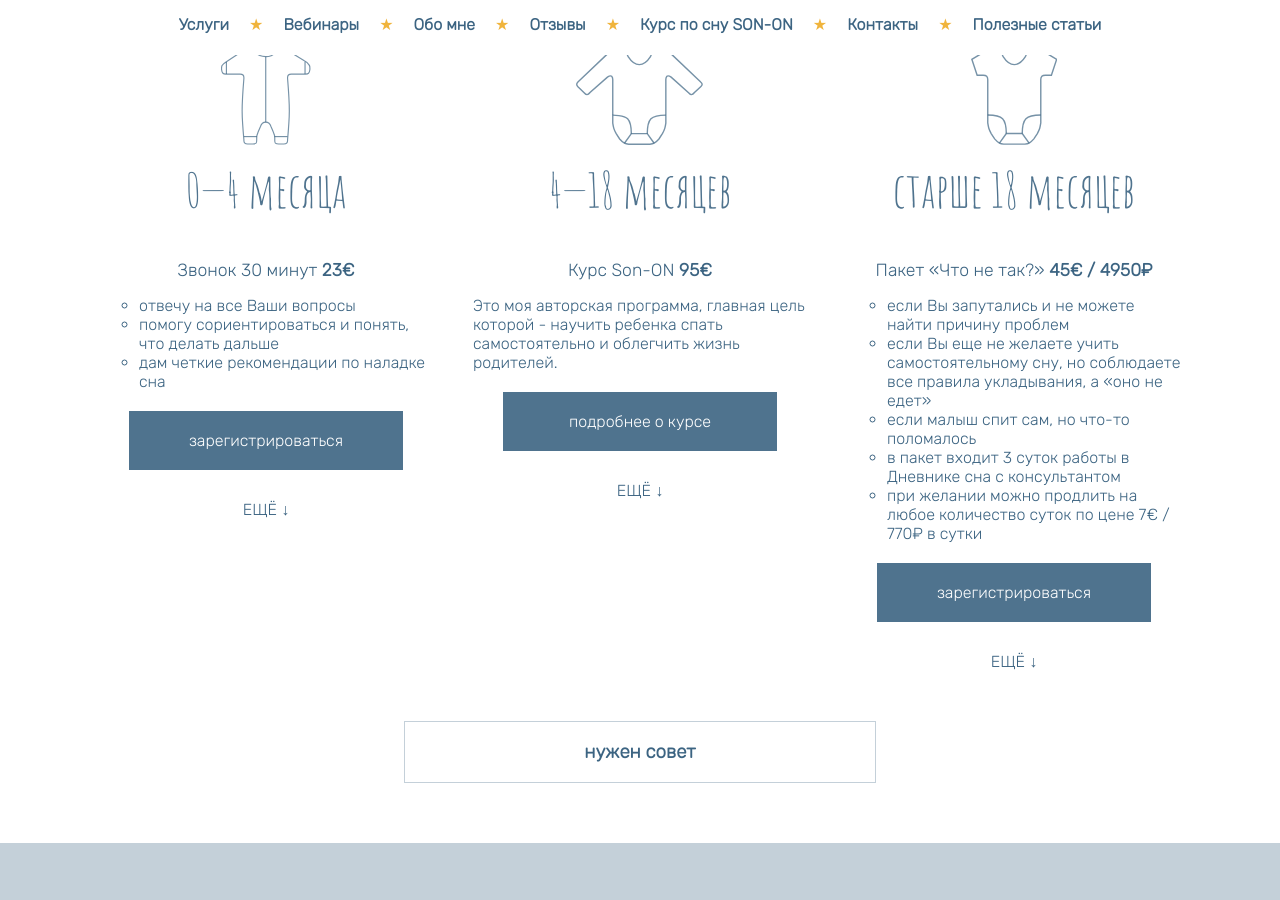
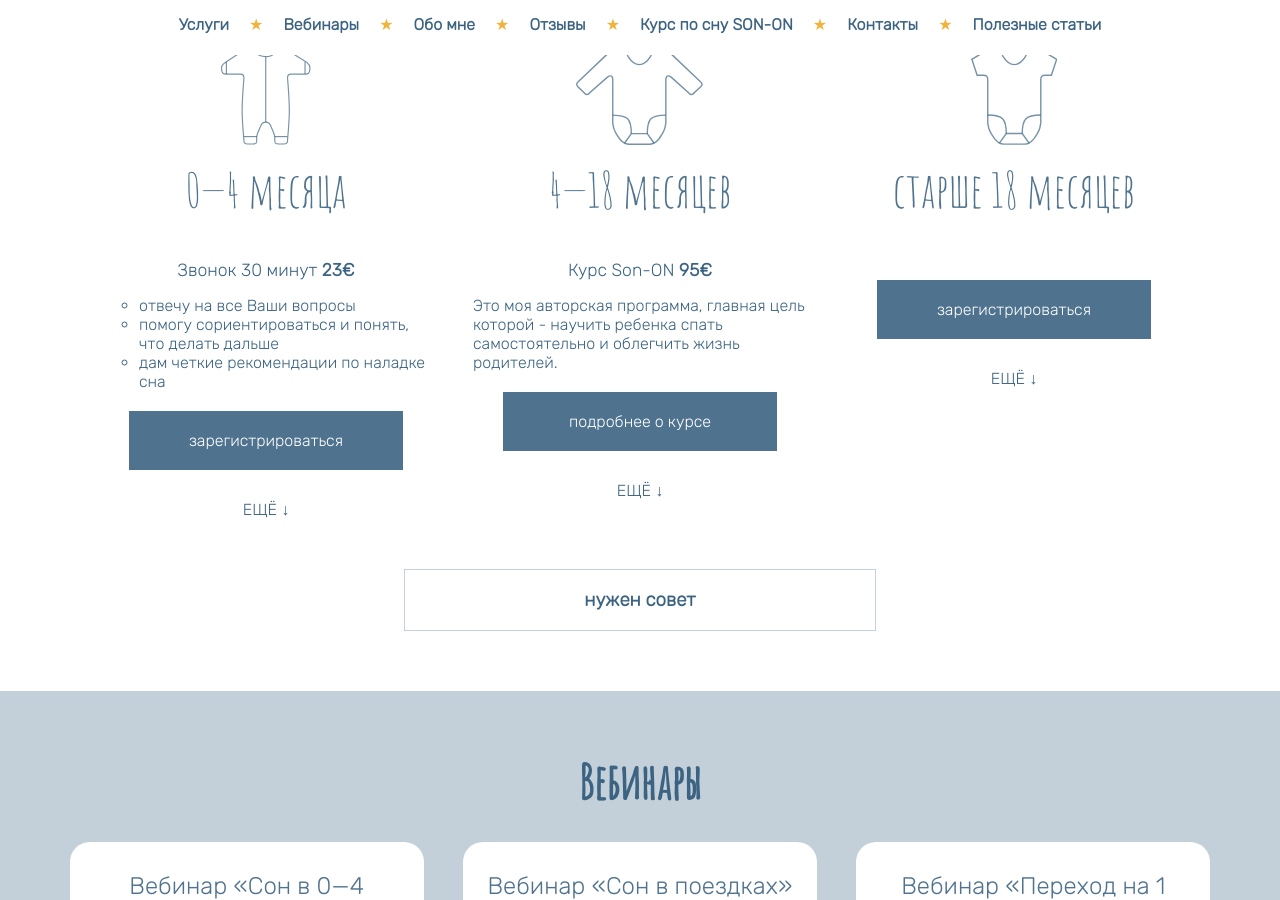
Before and after one commit to Olgamyrsikova/sleepconsult, a Jekyll site: the page built from index.html, in a window 1280 px wide and 900 px high, scrolled down 737 px. Built offline with Jekyll 4.4.1, drawn with Linux system fonts in a browser that asks for light colours.

Commit message:
Update services.html

```diff
--- a/_includes/services.html
+++ b/_includes/services.html
@@ -229,16 +229,6 @@
 
             <h3>старше 18 месяцев</h3>
 
-            <div class="service">
-                <h4>Пакет «Что не так?» <span class="service-price">45€ / 4950₽</span></h4>
-                <ul>
-                    <li>если Вы запутались и не можете найти причину проблем</li>
-                    <li>если Вы еще не желаете учить самостоятельному сну, но соблюдаете все правила укладывания, а «оно не едет»</li>
-                    <li>если малыш спит сам, но что-то поломалось</li>
-                    <li>в пакет входит 3 суток работы в Дневнике сна с консультантом</li>
-                    <li>при желании можно продлить на любое количество суток по цене 7€ / 770₽ в сутки</li>
-                </ul>
-            </div>
 
             <p class="service-register-button">
                 <a href="https://docs.google.com/forms/d/14XenC--9NpvZ3naIobeXFvUjZhHz0y3g51qslUUyoTo/viewform?edit_requested=true" target="_blank">
```
